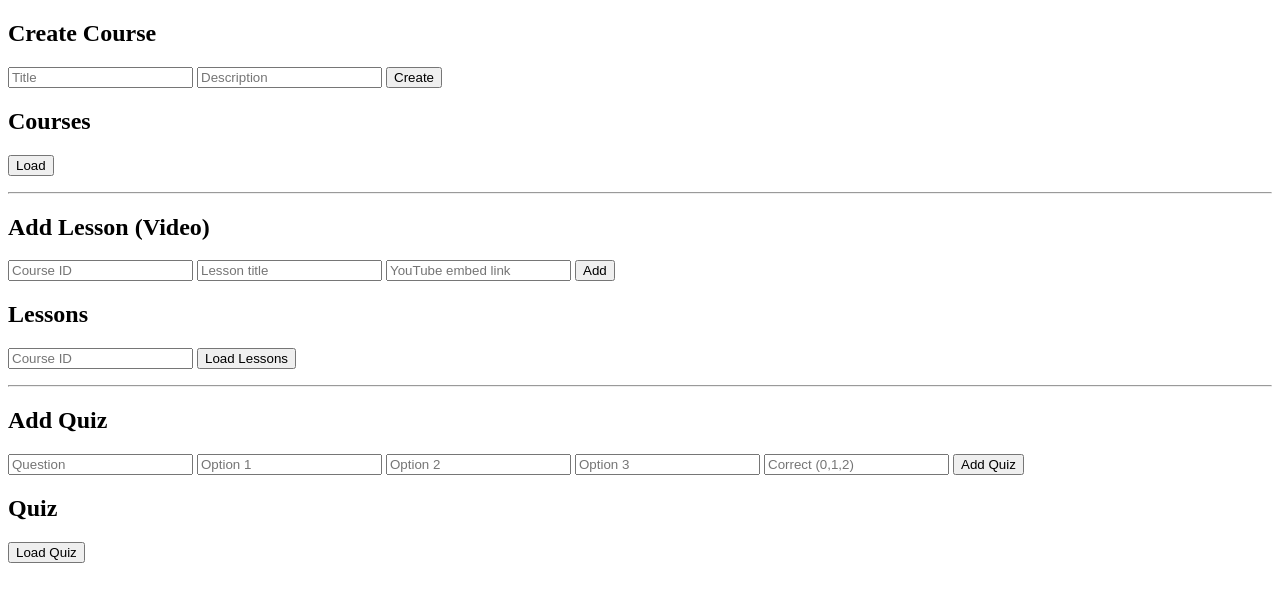
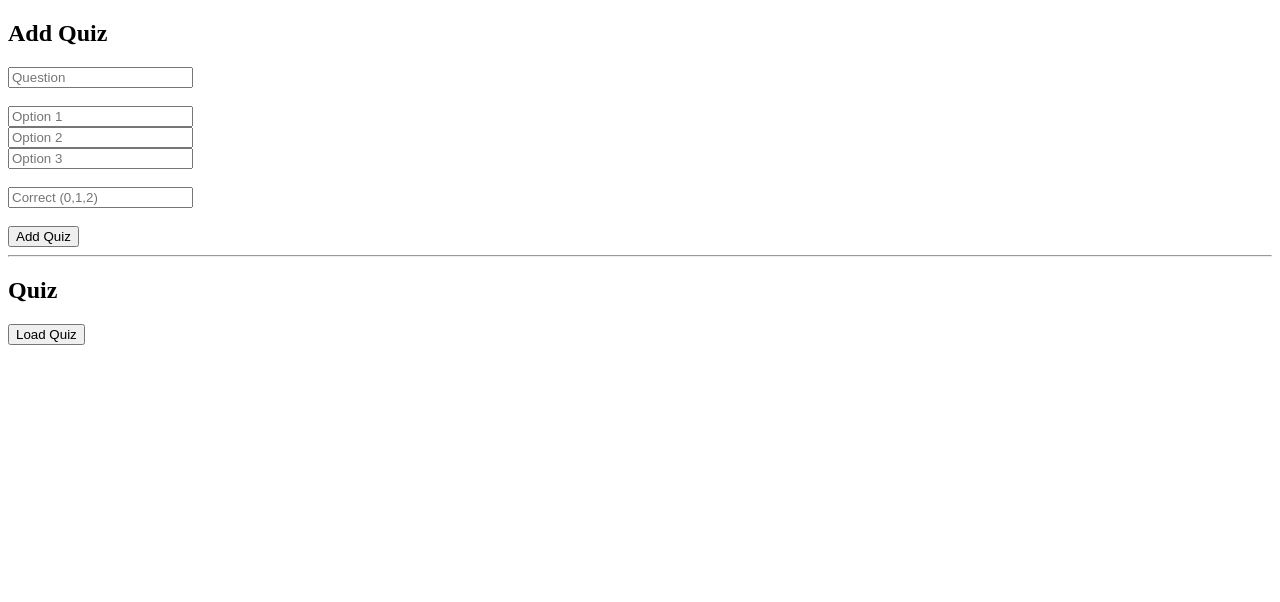
Before and after one commit to ngosachhieu26032006-png/mini-lms, a website: page public/index.html in a window 1280 px wide. Drawn offline with Linux system fonts and the light colour scheme.

Commit message:
fix show html

```diff
--- a/public/index.html
+++ b/public/index.html
@@ -1,136 +1,74 @@
 <!DOCTYPE html>
 <html>
 <head>
-  <title>Mini LMS</title>
+  <title>Quiz App</title>
 </head>
 <body>
 
-<h2>Create Course</h2>
-<input id="title" placeholder="Title">
-<input id="desc" placeholder="Description">
-<button onclick="createCourse()">Create</button>
+<h2>Add Quiz</h2>
 
-<h2>Courses</h2>
-<button onclick="loadCourses()">Load</button>
-<ul id="courses"></ul>
+<input placeholder="Question"><br><br>
+<input placeholder="Option 1"><br>
+<input placeholder="Option 2"><br>
+<input placeholder="Option 3"><br><br>
+<input placeholder="Correct (0,1,2)"><br><br>
+
+<button onclick="addQuiz()">Add Quiz</button>
 
 <hr>
 
-<h2>Add Lesson (Video)</h2>
-<input id="lessonCourseId" placeholder="Course ID">
-<input id="lessonTitle" placeholder="Lesson title">
-<input id="videoUrl" placeholder="YouTube embed link">
-<button onclick="addLesson()">Add</button>
-
-<h2>Lessons</h2>
-<input id="viewCourseId" placeholder="Course ID">
-<button onclick="loadLessons()">Load Lessons</button>
-<ul id="lessons"></ul>
-
-<hr>
-
-<h2>Add Quiz</h2>
-<input id="question" placeholder="Question">
-<input id="op1" placeholder="Option 1">
-<input id="op2" placeholder="Option 2">
-<input id="op3" placeholder="Option 3">
-<input id="answer" placeholder="Correct (0,1,2)">
-<button onclick="addQuiz()">Add Quiz</button>
-
 <h2>Quiz</h2>
 <button onclick="loadQuiz()">Load Quiz</button>
-<div id="quiz"></div>
+
+<ul id="quiz"></ul>
 
 <script>
+async function addQuiz() {
+  const inputs = document.querySelectorAll("input");
 
-// ===== COURSE =====
-async function createCourse() {
-  await fetch("http://localhost:3000/courses", {
-    method:"POST",
-    headers:{"Content-Type":"application/json"},
-    body: JSON.stringify({
-      title: title.value,
-      description: desc.value
-    })
-  });
-  alert("Created");
-}
+  const question = inputs[0].value;
+  const options = [inputs[1].value, inputs[2].value, inputs[3].value];
+  const correct = Number(inputs[4].value);
 
-async function loadCourses() {
-  const res = await fetch("http://localhost:3000/courses");
-  const data = await res.json();
-  courses.innerHTML = data.map(c => `<li>${c.title} (ID: ${c._id})</li>`).join("");
-}
-
-// ===== LESSON =====
-async function addLesson() {
-  await fetch("http://localhost:3000/lessons", {
-    method:"POST",
-    headers:{"Content-Type":"application/json"},
-    body: JSON.stringify({
-      courseId: lessonCourseId.value,
-      title: lessonTitle.value,
-      videoUrl: videoUrl.value
-    })
-  });
-  alert("Lesson added");
-}
-
-async function loadLessons() {
-  const res = await fetch("http://localhost:3000/lessons/" + viewCourseId.value);
-  const data = await res.json();
-
-  lessons.innerHTML = data.map(l => `
-    <li>
-      ${l.title}<br>
-      <iframe width="300" src="${l.videoUrl}" allowfullscreen></iframe>
-    </li>
-  `).join("");
-}
-
-// ===== QUIZ =====
-async function addQuiz() {
   await fetch("http://localhost:3000/quiz", {
-    method:"POST",
-    headers:{"Content-Type":"application/json"},
-    body: JSON.stringify({
-      question: question.value,
-      options: [op1.value, op2.value, op3.value],
-      answer: Number(answer.value)
-    })
+    method: "POST",
+    headers: {
+      "Content-Type": "application/json"
+    },
+    body: JSON.stringify({ question, options, correct })
   });
 
-  alert("Quiz added");
-
-  // reset input
-  question.value = "";
-  op1.value = "";
-  op2.value = "";
-  op3.value = "";
-  answer.value = "";
+  alert("Đã thêm quiz!");
 }
 
 async function loadQuiz() {
   const res = await fetch("http://localhost:3000/quiz");
   const data = await res.json();
 
-  const quizDiv = document.getElementById("quiz");
+  const ul = document.getElementById("quiz");
+  ul.innerHTML = "";
 
-  quizDiv.innerHTML = data.map(q => `
-    <div style="margin-bottom:20px;">
-      <p>${q.question}</p>
-      ${q.options.map((o, i) => `
-        <button onclick="check(${i}, ${q.answer})">${o}</button>
-      `).join("")}
-    </div>
-  `).join("");
+  data.forEach(q => {
+    const li = document.createElement("li");
+
+    li.innerHTML = `
+      <div>
+        <p><b>${q.question}</b></p>
+        ${q.options.map((o, i) => `
+          <button onclick="check(${i}, ${q.correct})">${o}</button>
+        `).join("")}
+      </div>
+      <hr>
+    `;
+
+    ul.appendChild(li);
+  });
 }
 
 function check(selected, correct) {
-  if (selected == correct) alert("Đúng!");
-  else alert("Sai!");
+  if (selected == correct) alert("🎉 Đúng!");
+  else alert("❌ Sai!");
 }
-
 </script>
 
 </body>
```
Also changed, not shown: server.js (+23 -3 lines).
